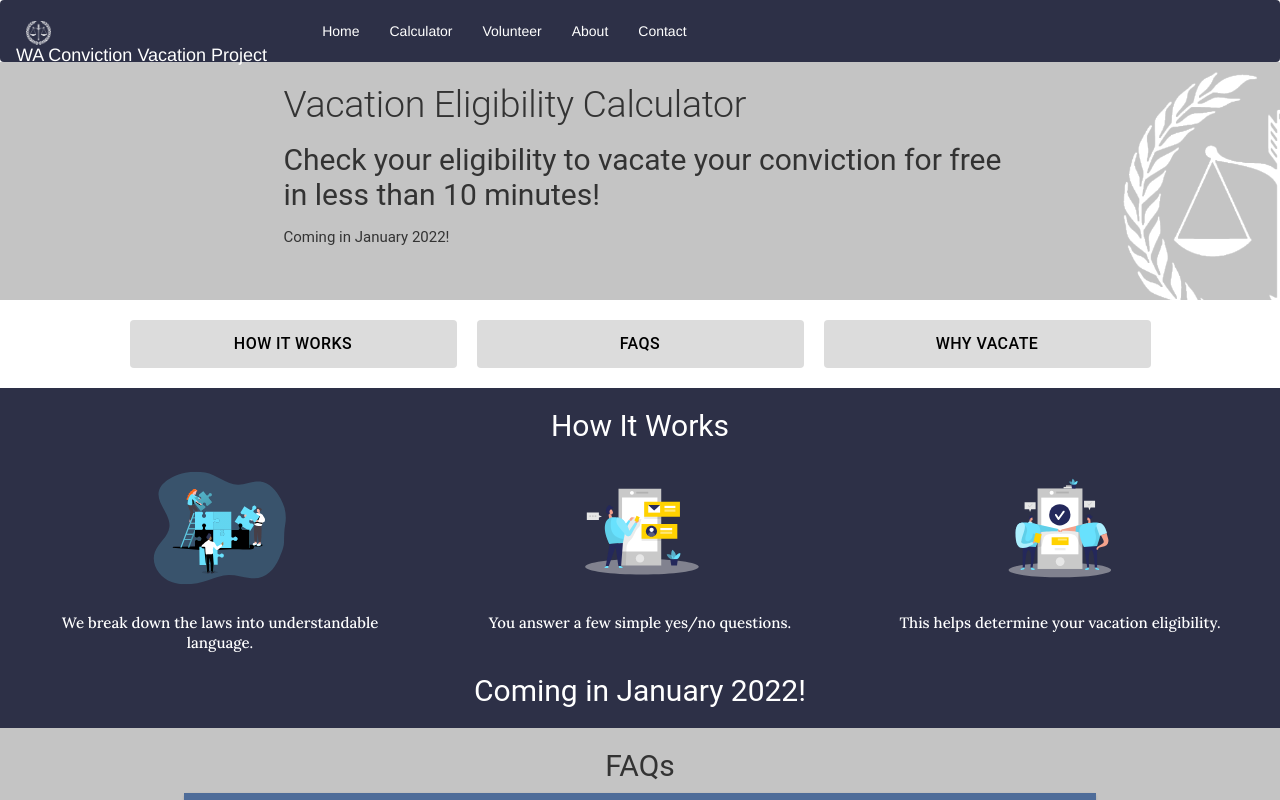
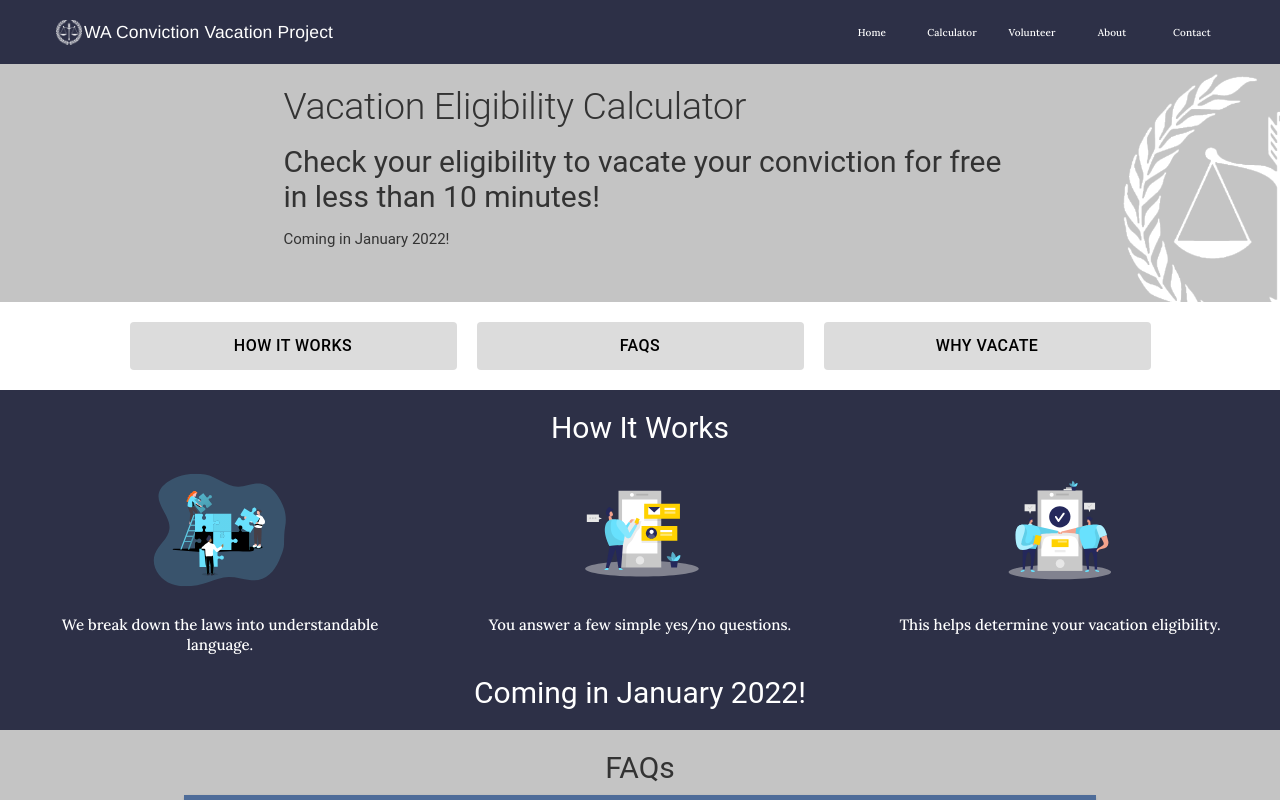
Before and after one commit to openseattle/clearviction-v1, a React (Create React App) app: page / in a window 1280 px wide. Shown: the top 800 px of the page. Built offline with nearby package versions, Linux system fonts and the light colour scheme.

Commit message:
Backported the ts build alt-nav if we want it

```diff
--- a/src/App.js
+++ b/src/App.js
@@ -1,7 +1,9 @@
 import "./App.css";
+import { CssBaseline, ThemeProvider } from "@material-ui/core";
+import Theme from "./Components/Theme";
 import { Switch, Route, Redirect } from "react-router-dom";
 import HomePage from "./Pages/HomePage";
-import Navigation from "./Components/Navigation";
+import NavigationAlt from "./Components/NavigationAlt";
 import CalculatorPage from "./Pages/CalculatorPage";
 import ErrorPage from "./Pages/ErrorPage";
 import AboutPage from "./Pages/AboutPage";
@@ -12,7 +14,9 @@ import Footer from "./Components/Footer";
 function App() {
   return (
     <div>
-      <Navigation />
+      <ThemeProvider theme={Theme}>
+        <CssBaseline />
+        <NavigationAlt />
         <Switch>
           <Route path="/404">
             <ErrorPage />
@@ -37,6 +41,7 @@ function App() {
           </Route>
         </Switch>
         <Footer />
+      </ThemeProvider>
     </div>
   );
 }
--- a/src/CSS/HomePage.css
+++ b/src/CSS/HomePage.css
@@ -3,9 +3,9 @@
   height: 150px;
 }
 
-.container-fluid {
+/* .container-fluid {
   margin-top: -20px;
-}
+} */
 
 .row {
   text-align: center;
--- /dev/null
+++ b/src/Components/NavigationAlt.jsx
@@ -0,0 +1,109 @@
+import {
+  AppBar,
+  IconButton,
+  Toolbar,
+  Typography,
+  Box,
+  Button,
+  Drawer,
+  List,
+  ListItem,
+  ButtonGroup,
+  Container,
+} from "@material-ui/core";
+import { MenuSharp as MenuIcon, CloseSharp } from "@material-ui/icons";
+import pages from "../data/siteMap";
+import navLogo from "../Assets/cvp-logo-white.png";
+import { useState } from "react";
+import NavButton from "../ui-kit/NavButton";
+
+const NavigationAlt = () => {
+  const [menuState, setMenuState] = useState(null);
+
+  const handleOpenMenu = (event) => {
+    setMenuState(event.currentTarget);
+  };
+
+  const handleCloseMenu = () => {
+    setMenuState(null);
+  };
+
+  return (
+    <AppBar position="static" color="secondary">
+      <Container>
+        <Toolbar>
+          <Box
+            component={Button}
+            href="/"
+            disableRipple
+            style={{ textTransform: "none" }}
+          >
+            <Box
+              component="img"
+              src={navLogo}
+              alt="conviction vacation project logo"
+              style={{ height: 25, paddingRight: 2 }}
+            />
+            <Typography
+              style={{
+                color: "white",
+                fontFamily: "helvetica",
+                fontSize: "2em",
+                mr: { xl: 10 },
+              }}
+            >
+              WA Conviction Vacation Project
+            </Typography>
+          </Box>
+          <Box style={{ flexGrow: 1 }} />
+          {/* desktop menu */}
+          <Box display={{ xs: "none", md: "flex" }}>
+            <ButtonGroup variant="text">
+              {pages.map((page) => (
+                <NavButton
+                  key={page.name}
+                  pageName={page.name}
+                  url={page.url}
+                />
+              ))}
+            </ButtonGroup>
+          </Box>
+          {/* mobile menu */}
+
+          <Box display={{ xs: "flex", md: "none" }}>
+            <IconButton
+              size="large"
+              edge="start"
+              color="inherit"
+              aria-label="menu"
+              onClick={handleOpenMenu}
+            >
+              <MenuIcon fontSize="large" />
+            </IconButton>
+          </Box>
+          <Drawer
+            anchor="right"
+            open={Boolean(menuState)}
+            onClose={handleCloseMenu}
+            PaperProps={{ style: { backgroundColor: "#2d3047" } }}
+          >
+            <List>
+              <ListItem style={{ justifyContent: "center" }}>
+                <IconButton onClick={handleCloseMenu}>
+                  <CloseSharp fontSize="large" style={{ color: "white" }} />
+                </IconButton>
+              </ListItem>
+              {pages.map((page) => (
+                <ListItem key={page.name} style={{ justifyContent: "center" }}>
+                  <NavButton pageName={page.name} url={page.url} />
+                </ListItem>
+              ))}
+            </List>
+          </Drawer>
+        </Toolbar>
+      </Container>
+    </AppBar>
+  );
+};
+
+export default NavigationAlt;
--- a/src/Components/Theme.jsx
+++ b/src/Components/Theme.jsx
@@ -1,39 +1,20 @@
 import { createTheme } from "@material-ui/core";
-
-const theme = createTheme({
+const Theme = createTheme({
   palette: {
-    // we can have seperate light and dark themes if the designers want to build one
-    type: "light",
     primary: {
-      // MAIN = dark blue, LIGHT = light blue
+      main: "#c4c4c4",
+      light: "#dcdcdc",
+    },
+    secondary: {
       main: "#2d3047",
       light: "#4e6c99",
     },
-    secondary: {
-      // MAIN = dark gray, LIGHT = light gray
-      main: "#c4c4c4",
-      light: "#dcdcdc",
-    },
-    success: {
-      main: "#419D77",
-    },
   },
-
   typography: {
-    body1: "Lora",
-  },
-  overrides: {
-    MuiButton: {
-      root: {
-        width: "327px",
-        margin: "10px",
-      },
-      text: {
-        padding: "10px",
-        fontSize: "16px",
-      },
+    body1: {
+      fontFamily: "lora",
     },
   },
 });
 
-export default theme;
+export default Theme;
--- a/src/Pages/HomePage.jsx
+++ b/src/Pages/HomePage.jsx
@@ -3,13 +3,8 @@ import { trackPageview } from "../trackingUtils";
 import FAQAccordion from "../Components/Accordion";
 import PrimaryButton from "../ui-kit/Button";
 import Text from "../ui-kit/Text";
-
-import { Grid, List, ListItem, Divider } from "@material-ui/core";
-
 import cvpLogoWhite from "../Assets/cvp-logo-white.png";
 import cvpLogoLeftHalf from "../Assets/cvp-logo-white-left-half.png";
-import democracylabLogo from "../Assets/democracylab-logo.png";
-import openseattleLogo from "../Assets/openseattle-logo.png";
 import housing from "../Assets/housing.svg";
 import employment from "../Assets/employment.svg";
 import education from "../Assets/education.svg";
--- /dev/null
+++ b/src/data/siteMap.ts
@@ -0,0 +1,14 @@
+type Page = {
+  name: string;
+  url: string;
+};
+
+const pages: Page[] = [
+  { name: "Home", url: "/" },
+  { name: "Calculator", url: "/calculator" },
+  { name: "Volunteer", url: "/volunteer" },
+  { name: "About", url: "/about" },
+  { name: "Contact", url: "/contact" },
+];
+
+export default pages;
--- /dev/null
+++ b/src/ui-kit/NavButton.jsx
@@ -0,0 +1,20 @@
+import { Button, Typography } from "@material-ui/core";
+
+const NavButton = (props) => {
+  const { pageName, url } = props;
+  return (
+    <Button
+      href={url}
+      style={{
+        minWidth: "80px",
+        color: "white",
+        textTransform: "none",
+        "&:hover": { color: "white", textDecoration: "underline" },
+      }}
+    >
+      <Typography fontSize="14px">{pageName}</Typography>
+    </Button>
+  );
+};
+
+export default NavButton;
```
Lines whose indentation alone changed are shown as unchanged.
